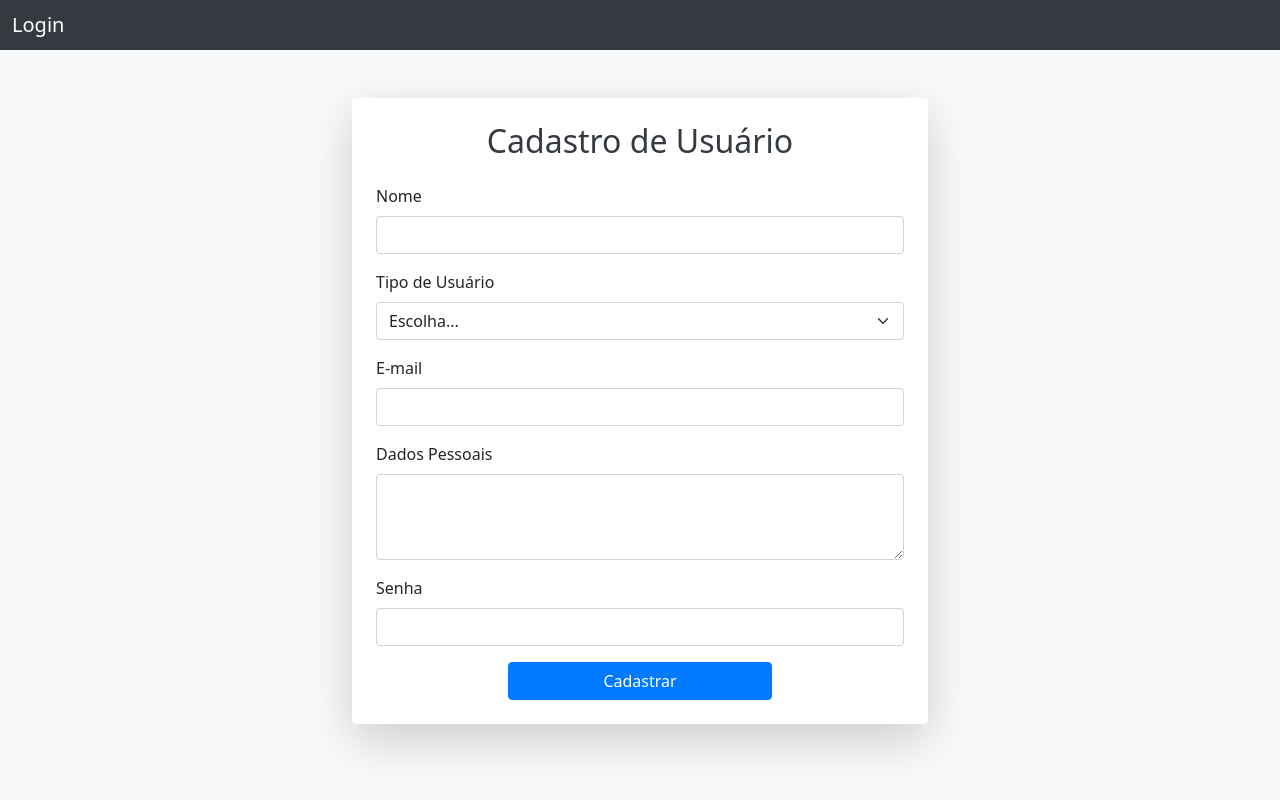
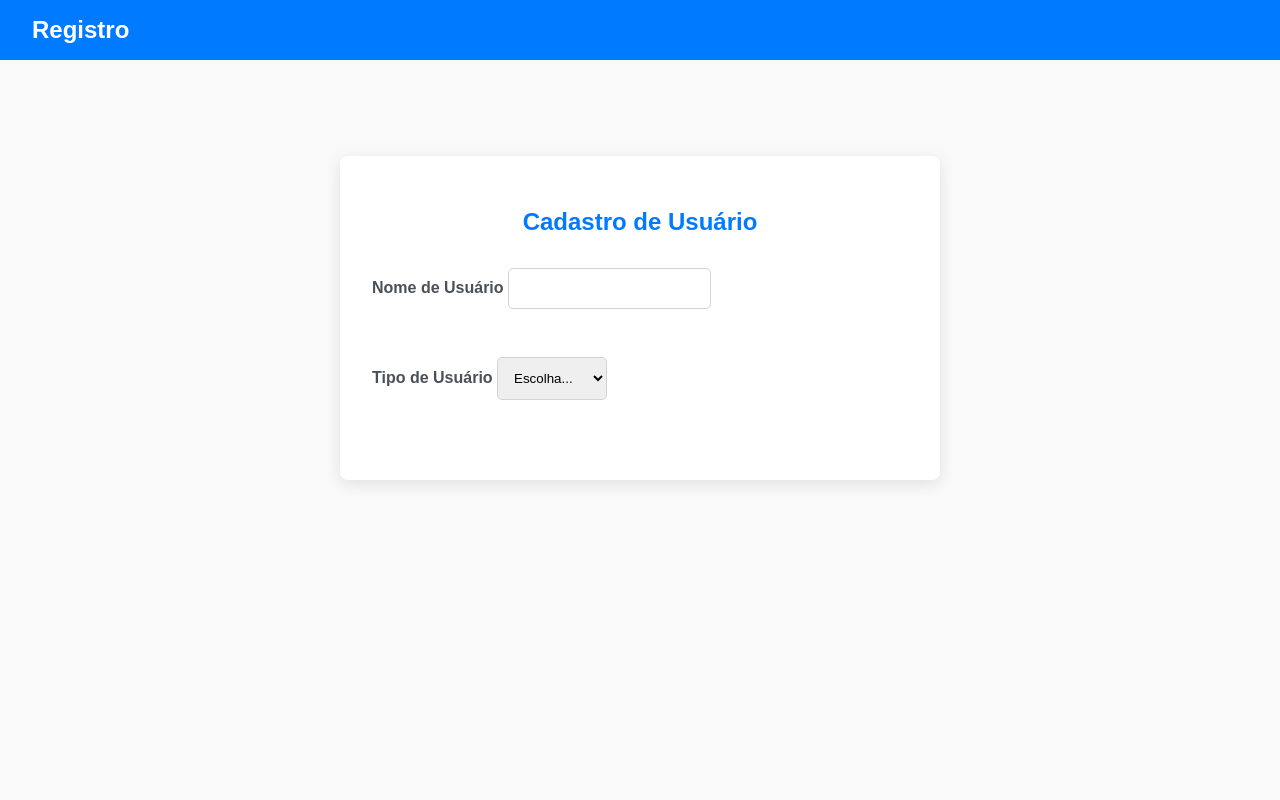
Before and after one commit to GuilhermeRangelSilva/TechJob, a Django app: page / in a window 1280 px wide. Run offline with Django 5.2, Linux system fonts and the light colour scheme.

Commit message:
atualização da tela de cadastro

```diff
--- a/techjob/app/templates/usuario/cadastro.html
+++ b/techjob/app/templates/usuario/cadastro.html
@@ -1,63 +1,79 @@
 <!doctype html>
 <html lang="pt-BR">
 <head>
-    <!-- Required meta tags -->
     <meta charset="utf-8">
     <meta name="viewport" content="width=device-width, initial-scale=1">
-
-    <!-- Bootstrap CSS -->
-    <link href="https://cdn.jsdelivr.net/npm/bootstrap@5.0.2/dist/css/bootstrap.min.css" rel="stylesheet" integrity="sha384-EVSTQN3/azprG1Anm3QDgpJLIm9Nao0Yz1ztcQTwFspd3yD65VohhpuuCOmLASjC" crossorigin="anonymous">
-    <link rel="stylesheet" href="static/css/cadastro.css"/>
-    <title>Login</title>
+    <link rel="stylesheet" href="static/css/cadastro.css">
+    <title>Cadastro de Usuário</title>
 </head>
 <body>
-
     <nav class="navbar">
         <div class="container-fluid">
-          <span class="navbar-brand mb-0 h1">Login</span>
+            <span class="navbar-brand">Registro</span> <!-- Texto 'Registro' na navbar -->
         </div>
     </nav>
 
-    <div class="container mt-5">
-        <div class="card shadow-lg p-4">
-            <h2 class="text-center mb-4">Cadastro de Usuário</h2>
-            <form method="POST">
+    <div class="container">
+        <div class="card">
+            <h2>Cadastro de Usuário</h2>
+            <form id="registrationForm" method="post" action="{% url 'cadastro' %}">
                 {% csrf_token %}
                 <div class="mb-3">
-                    <label for="nome" class="form-label">Nome</label>
-                    <input type="text" class="form-control" id="nome" name="nome" required>
+                    <label for="usuario" class="form-label">Nome de Usuário</label> <!-- Campo Nome de Usuário -->
+                    <input type="text" class="form-control" id="usuario" name="usuario" required>
                 </div>
                 <div class="mb-3">
                     <label for="tipo_usuario" class="form-label">Tipo de Usuário</label>
-                    <select class="form-select" id="tipo_usuario" name="tipo_usuario" required>
+                    <select class="form-select" id="tipo_usuario" name="tipo_usuario" required onchange="toggleFields()">
                         <option value="">Escolha...</option>
                         <option value="freelancer">Freelancer</option>
                         <option value="empresa">Empresa</option>
                     </select>
                 </div>
+
+                <!-- Campos para Freelancer -->
+                <div id="freelancer_fields" class="hidden">
                     <div class="mb-3">
-                    <label for="email" class="form-label">E-mail</label>
-                    <input type="email" class="form-control" id="email" name="email" required>
+                        <label for="nome" class="form-label">Nome</label> <!-- Campo Nome do Freelancer -->
+                        <input type="text" class="form-control" id="nome" name="nome" required>
                     </div>
                     <div class="mb-3">
-                    <label for="dados_pessoais" class="form-label">Dados Pessoais</label>
-                    <textarea class="form-control" id="dados_pessoais" name="dados_pessoais" rows="3"></textarea>
+                        <label for="cpf" class="form-label">CPF</label>
+                        <input type="text" class="form-control" id="cpf" name="cpf" required>
                     </div>
                     <div class="mb-3">
-                    <label for="senha" class="form-label">Senha</label>
-                    <input type="password" class="form-control" id="senha" name="senha" required>
+                        <label for="email_freelancer" class="form-label">E-mail</label>
+                        <input type="email" class="form-control" id="email_freelancer" name="email_freelancer" required>
                     </div>
+                    <div class="mb-3">
+                        <label for="github" class="form-label">GitHub</label>
+                        <input type="text" class="form-control" id="github" name="github">
+                    </div>
+                </div>
+
+                <!-- Campos para Empresa -->
+                <div id="empresa_fields" class="hidden">
+                    <div class="mb-3">
+                        <label for="nome_empresa" class="form-label">Nome da Empresa</label>
+                        <input type="text" class="form-control" id="nome_empresa" name="nome_empresa" required>
+                    </div>
+                    <div class="mb-3">
+                        <label for="cnpj" class="form-label">CNPJ</label>
+                        <input type="text" class="form-control" id="cnpj" name="cnpj" maxlength="18" required>
+                    </div>
+                    <div class="mb-3">
+                        <label for="email_empresa" class="form-label">E-mail</label>
+                        <input type="email" class="form-control" id="email_empresa" name="email_empresa" required>
+                    </div>
+                </div>
+
                 <div class="text-center">
-                    <button type="submit" class="btn btn-primary w-50">Cadastrar</button>
+                    <button type="submit" class="btn btn-primary hidden" id="submitBtn">Cadastrar</button> <!-- Mantendo a classe hidden -->
                 </div>
             </form>
         </div>
     </div>
 
-    <!-- Optional JavaScript; choose one of the two! -->
-
-    <!-- Option 1: Bootstrap Bundle with Popper -->
-    <script src="https://cdn.jsdelivr.net/npm/bootstrap@5.0.2/dist/js/bootstrap.bundle.min.js" integrity="sha384-MrcW6ZMFYlzcLA8Nl+NtUVF0sA7MsXsP1UyJoMp4YLEuNSfAP+JcXn/tWtIaxVXM" crossorigin="anonymous"></script>
-
+    <script src="static/js/cadastro.js"></script>
 </body>
 </html>
--- a/techjob/static/css/cadastro.css
+++ b/techjob/static/css/cadastro.css
@@ -1,34 +1,87 @@
 body {
-    background-color: #f8f9fa;
+    font-family: 'Arial', sans-serif;
+    background-color: #f9f9f9;
+    color: #333;
+    margin: 0;
+    padding: 0;
 }
 
 .navbar {
-    background-color: #343a40;
+    background-color: #007bff;
+    padding: 1rem 2rem;
+    position: relative;
 }
 
 .navbar-brand {
     color: #fff;
+    font-size: 1.5rem;
+    font-weight: bold;
 }
 
 .container {
     max-width: 600px;
-    margin: auto;
+    margin: 5rem auto;
+    padding: 1rem;
 }
 
 .card {
-    border: none;
+    background: #ffffff;
+    border-radius: 8px;
+    padding: 2rem;
+    box-shadow: 0 4px 15px rgba(0, 0, 0, 0.1);
 }
 
 .card h2 {
-    color: #343a40;
+    margin-bottom: 2rem;
+    color: #007bff;
+    text-align: center;
 }
 
-.btn-primary {
-    background-color: #007bff;
-    border-color: #007bff;
+.form-label {
+    font-weight: bold;
+    color: #495057;
+    margin-bottom: 0.5rem;
 }
 
-.btn-primary:hover {
+.form-control {
+    border-radius: 5px;
+    border: 1px solid #ced4da;
+    padding: 0.75rem;
+    margin-bottom: 1.5rem;
+    transition: border-color 0.3s;
+}
+
+.form-control:focus {
+    border-color: #007bff;
+    box-shadow: 0 0 5px rgba(0, 123, 255, 0.5);
+}
+
+.form-select {
+    border-radius: 5px;
+    border: 1px solid #ced4da;
+    padding: 0.75rem;
+    margin-bottom: 1.5rem;
+}
+
+.btn {
+    background-color: #007bff;
+    border: none;
+    border-radius: 5px;
+    padding: 0.75rem 1.5rem;
+    color: #fff;
+    cursor: pointer;
+    font-weight: bold;
+    transition: background-color 0.3s;
+}
+
+.btn:hover {
     background-color: #0056b3;
-    border-color: #0056b3;
 }
+
+.hidden {
+    display: none;
+}
+
+.mb-3 {
+    margin-bottom: 1.5rem;
+}
--- /dev/null
+++ b/techjob/static/js/cadastro.js
@@ -0,0 +1,20 @@
+function toggleFields() {
+    console.log("toggleFields called"); // Adicione esta linha para depuração
+    const tipoUsuario = document.getElementById('tipo_usuario').value;
+    const freelancerFields = document.getElementById('freelancer_fields');
+    const empresaFields = document.getElementById('empresa_fields');
+    const submitBtn = document.getElementById('submitBtn');
+
+    // Limpar campos
+    freelancerFields.classList.add('hidden');
+    empresaFields.classList.add('hidden');
+    submitBtn.classList.add('hidden');
+
+    if (tipoUsuario === 'freelancer') {
+        freelancerFields.classList.remove('hidden');
+        submitBtn.classList.remove('hidden');
+    } else if (tipoUsuario === 'empresa') {
+        empresaFields.classList.remove('hidden');
+        submitBtn.classList.remove('hidden');
+    }
+}
```
Lines whose indentation alone changed are shown as unchanged.
